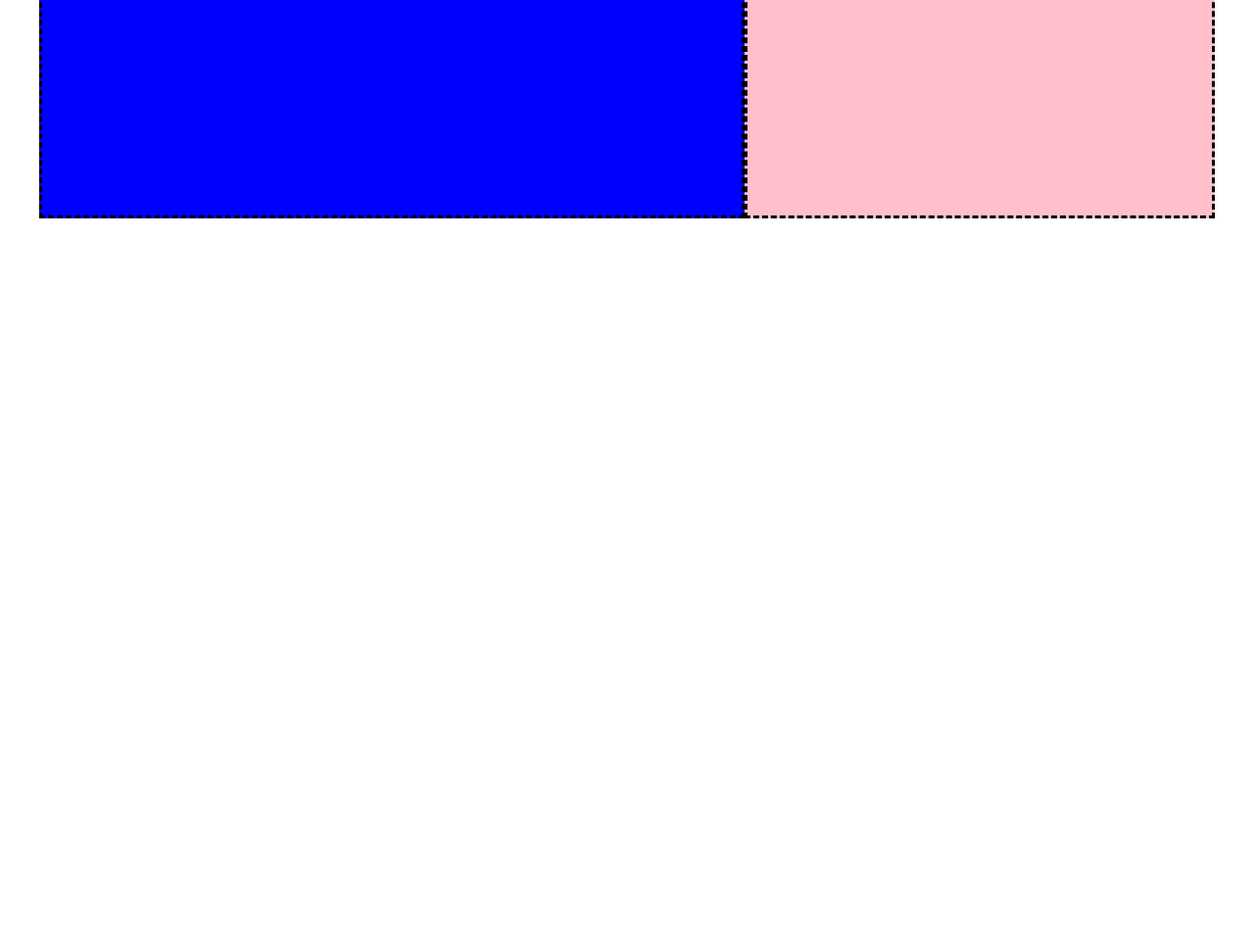
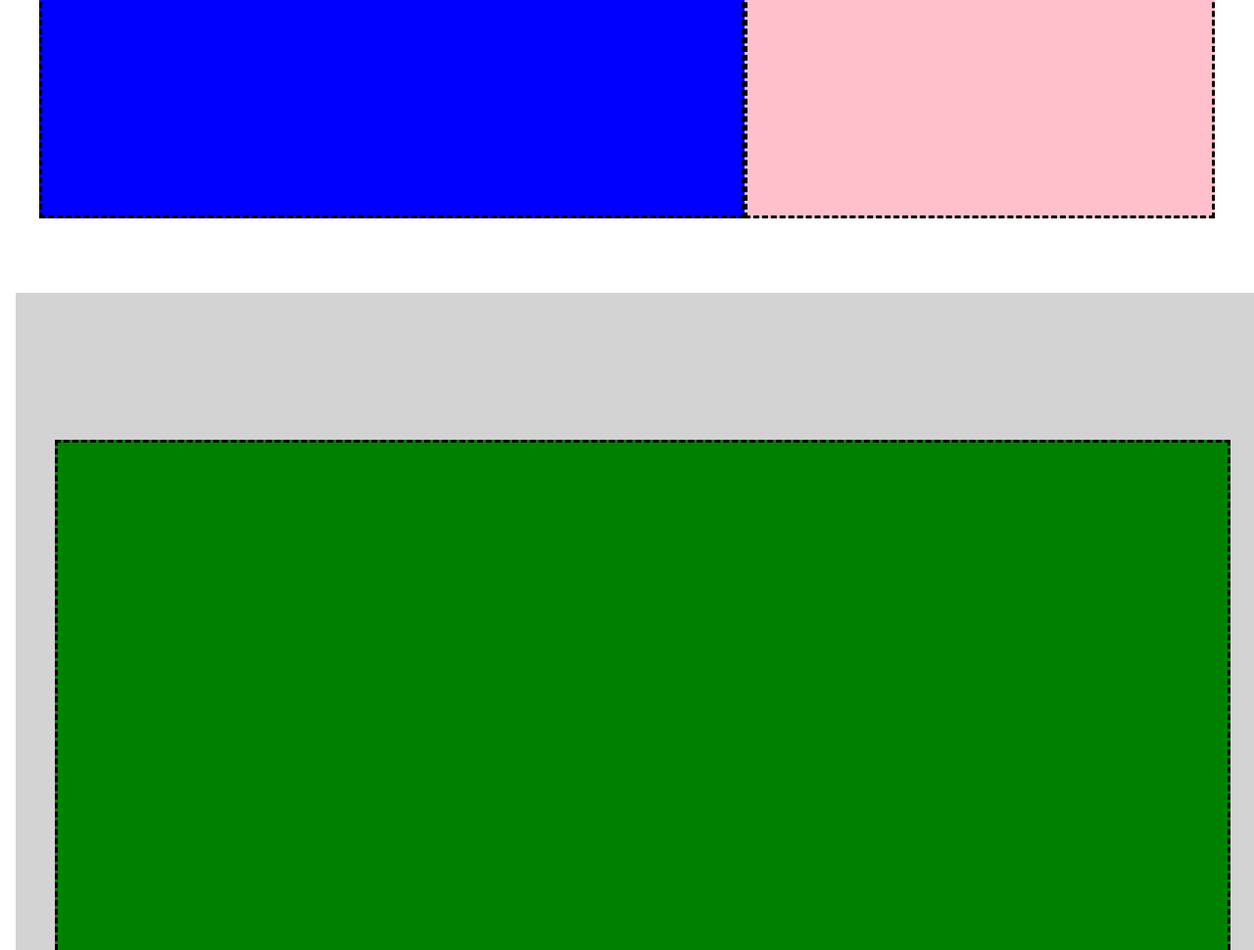
Before and after one commit to francescomadonna712/-htmlcss-struttura-discord, a plain HTML site: page index.html in a window 1280 px wide. Shown: the part 2173-3143 px from the top of the page at 98% size. Before the commit the page ends 2472 px from the top, so only its background shows below. Drawn offline with Linux system fonts and the light colour scheme.

Commit message:
fine box verde

```diff
--- a/css/style.css
+++ b/css/style.css
@@ -50,7 +50,7 @@ body{
     border-left-style: dashed ;
 }
 
-.front-box{
+.blu-box{
     margin-top: 1rem;
     display: flex;
     height: 560px;;
@@ -142,3 +142,21 @@ body{
     border-style: dashed;
 
 }
+/* box verde */
+.grey-box{
+    margin-top: 1rem;
+    display: flex;
+    height: 1300px;;
+    width: 100vw;
+    background-color: lightgray;
+}
+
+.green-box{
+    margin: auto;
+    display:flex;
+    background-color: green;
+    height: 1000px;
+    width: 1200px;
+    border-style: dashed;
+}
+/* fine box verde */
--- a/index.html
+++ b/index.html
@@ -14,7 +14,7 @@
                 <div class="link">link link link link link link</div>
                 <div class="login">login</div>
             </div>
-            <div class="front-box">
+            <div class="blu-box">
                 <div class="big-box"></div>
             </div>
         </div>
@@ -43,6 +43,15 @@
                 <div class="box-pink"></div>
             </div>
         </div>
+        <!-- fine box divisi -->
+
+        <div class="grey-box">
+            <div class="green-box"></div>
+        </div>
+
+
+
+
     </main>
 
     <footer>
```
